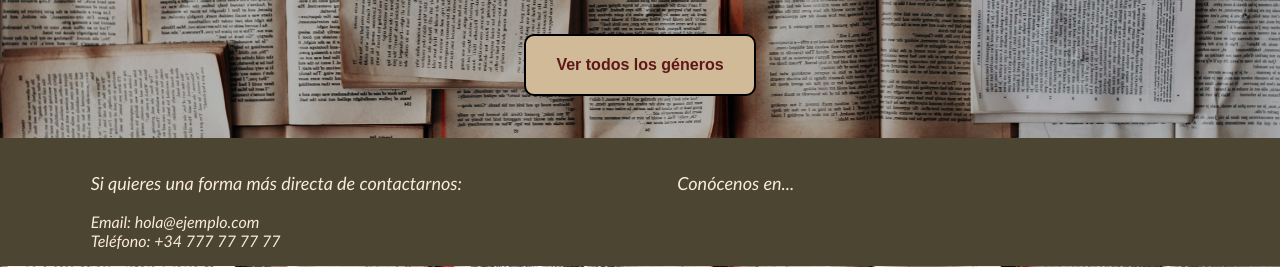
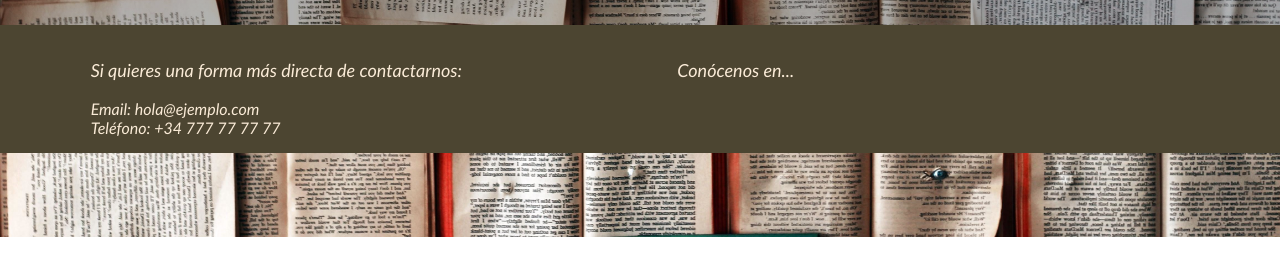
Before and after one commit to Silvia-CH/PFC, a PHP site: page / in a window 1280 px wide. Shown: the part 533-800 px from the top of the page. Run offline with PHP 8.4, Linux system fonts and the light colour scheme; data comes from the database, SQL or seed files in the repository.

Commit message:
Update index.php

```diff
--- a/LM/php/index.php
+++ b/LM/php/index.php
@@ -73,10 +73,6 @@ session_start();
         }
         ?>
     </section>
-    <br>
-    <section id="boton">
-        <button><strong>Ver todos los géneros</strong></button>
-    </section>
     <footer>
         <address>
             <div>
```
